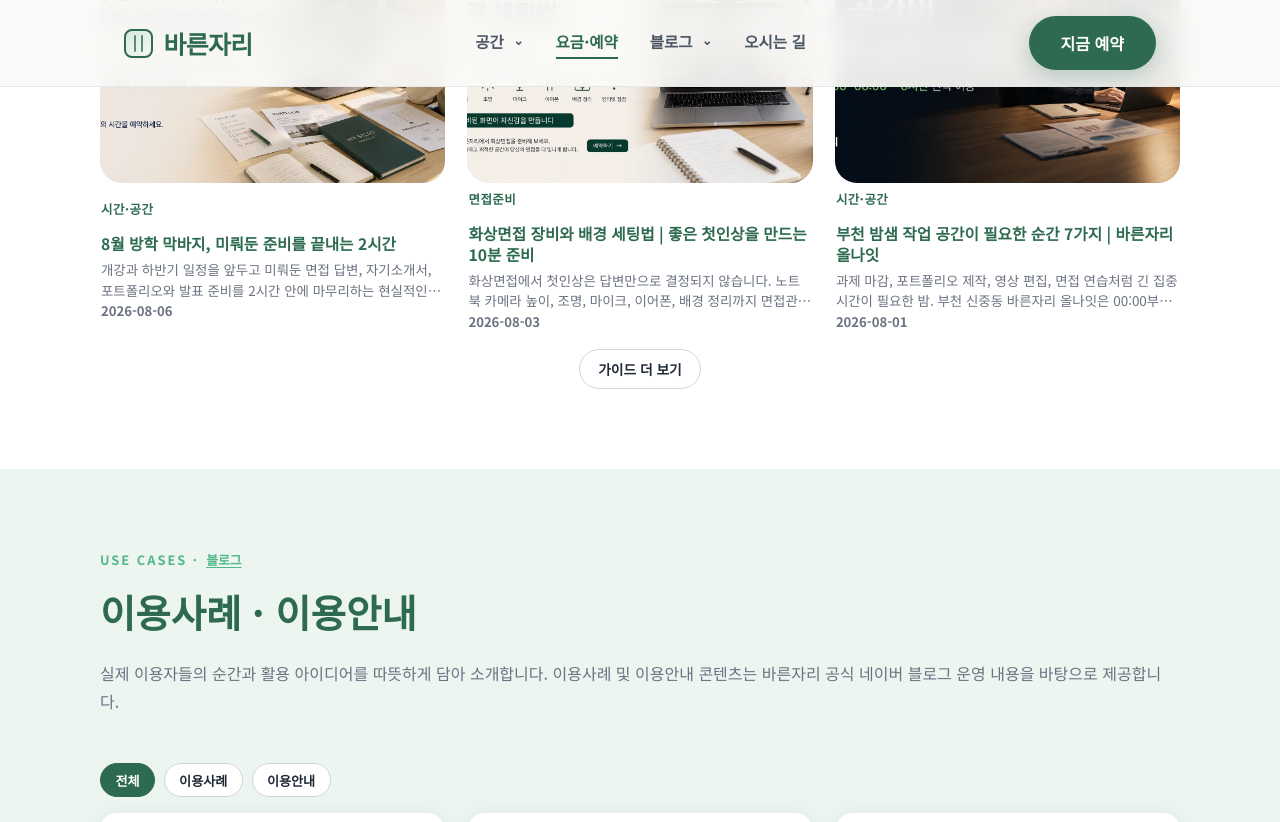
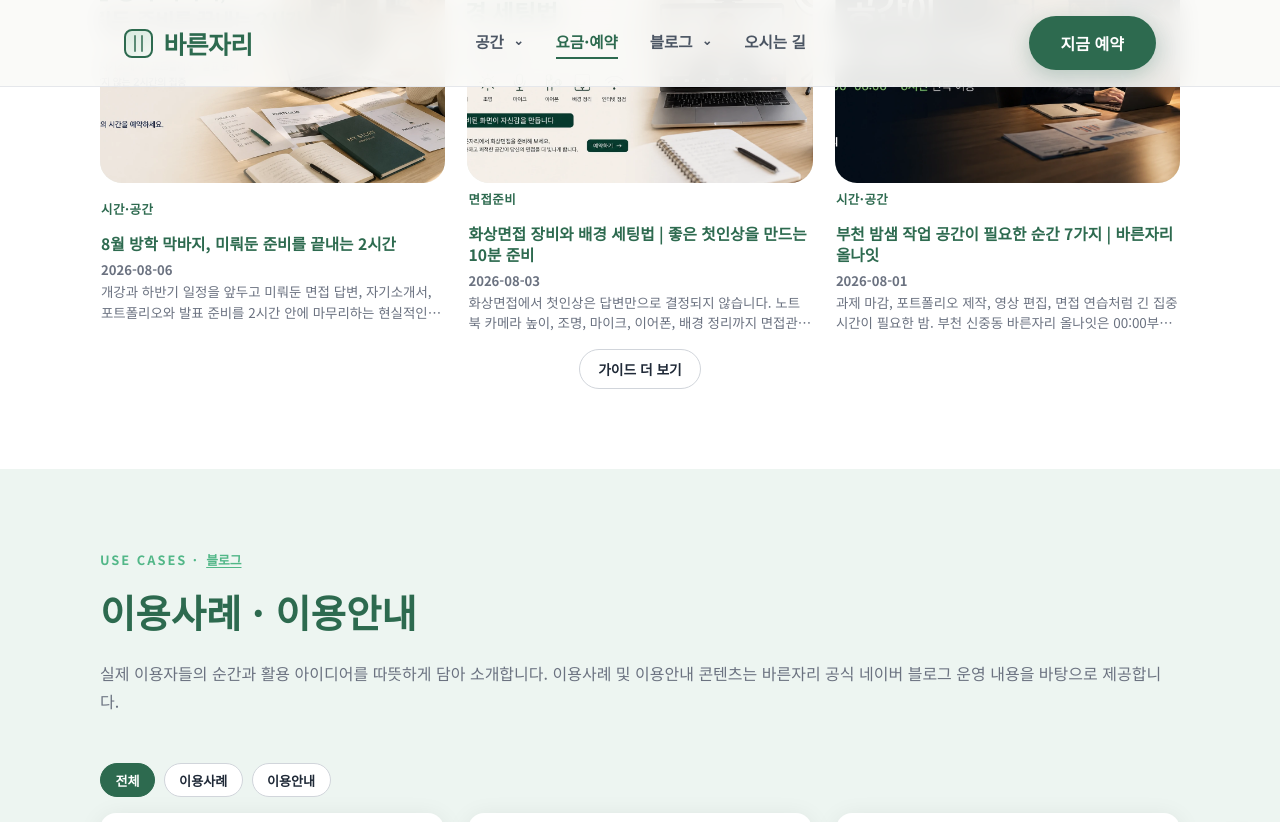
Before and after one commit to bareunspace/blog, a Jekyll site: the page built from index.html, in a window 1280 px wide and 900 px high, scrolled down 3752 px, cut to the strip 0-822 px from the top of the window. Built offline with Jekyll 4.4.1, drawn with Linux system fonts in a browser that asks for light colours.

Commit message:
Reorder Practical Guides card content

```diff
--- a/index.html
+++ b/index.html
@@ -596,10 +596,10 @@ script_version: 20260719-1
             <div class="blog-guide-content">
               <p class="blog-card-eyebrow">{{ post.category | default: "시간 활용 가이드" }}</p>
               <h3><a href="{{ post.url | relative_url }}">{{ post.title }}</a></h3>
-              <p>{{ post.description | default: post.excerpt | strip_html | truncate: 120 }}</p>
               <div class="blog-card-footer">
                 <span>{{ post.date | date: "%Y-%m-%d" }}</span>
               </div>
+              <p>{{ post.description | default: post.excerpt | strip_html | truncate: 120 }}</p>
             </div>
           </article>
         {% endfor %}
```
